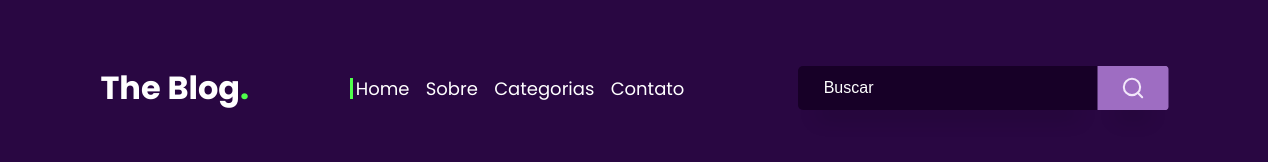
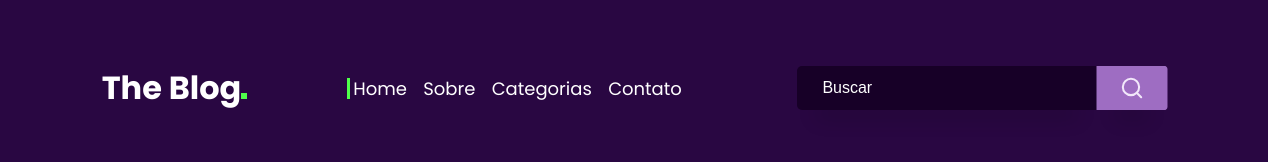
Before and after one commit to Wilson-Juniorr/RocketBlog, a plain HTML site: page index.html in a window 1280 px wide. Shown: the top 162 px of the page. Drawn offline with Linux system fonts and the light colour scheme.

Commit message:
detalhes

```diff
--- a/index.html
+++ b/index.html
@@ -14,7 +14,7 @@
                 <header>
                         <div class="container-header">
                             <div class="h1-header">
-                                <h1 id="h1-heade" style="color: white;">The Blog<strong style="color: #4FFF4B;">.</strong></h1>
+                                <h1 id="h1-heade" style="color: white;">The Blog<div id="strong-ponto"></div></h1>
                             </div>
                             <div class="menu-header">
                                 <a href="">Home</a>
--- a/src/css/style.css
+++ b/src/css/style.css
@@ -108,6 +108,14 @@ input::placeholder{
 
     width: 570px;
     height: 311px;
+}
+
+#strong-ponto{
+    display: inline-block;
+    background-color: #4FFF4B;
+    height: 6px;
+    width: 6px;
+    margin-right: -2px;
 }
 
 .textos > h1{
```
